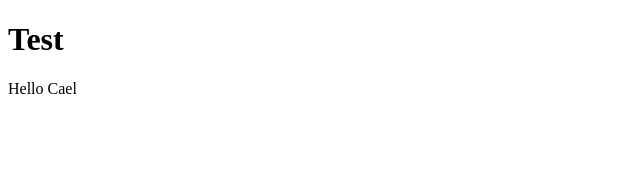
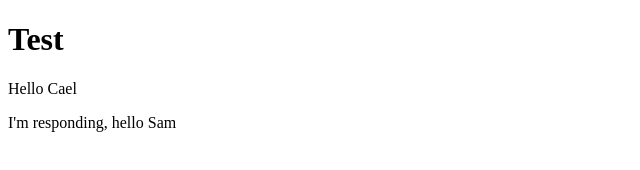
Before and after one commit to CaelSchreier/secoms319, a plain HTML site: page index.html in a window 1280 px wide. Shown: the whole page, without its empty margins (0-640 px from the left). Drawn offline with Linux system fonts and the light colour scheme.

Commit message:
Update index.html
I responded

```diff
--- a/index.html
+++ b/index.html
@@ -9,5 +9,6 @@
 <body>
     <h1>Test</h1>
     <p>Hello Cael</p>
+    <p>I'm responding, hello Sam</p>
 </body>
 </html>
```
